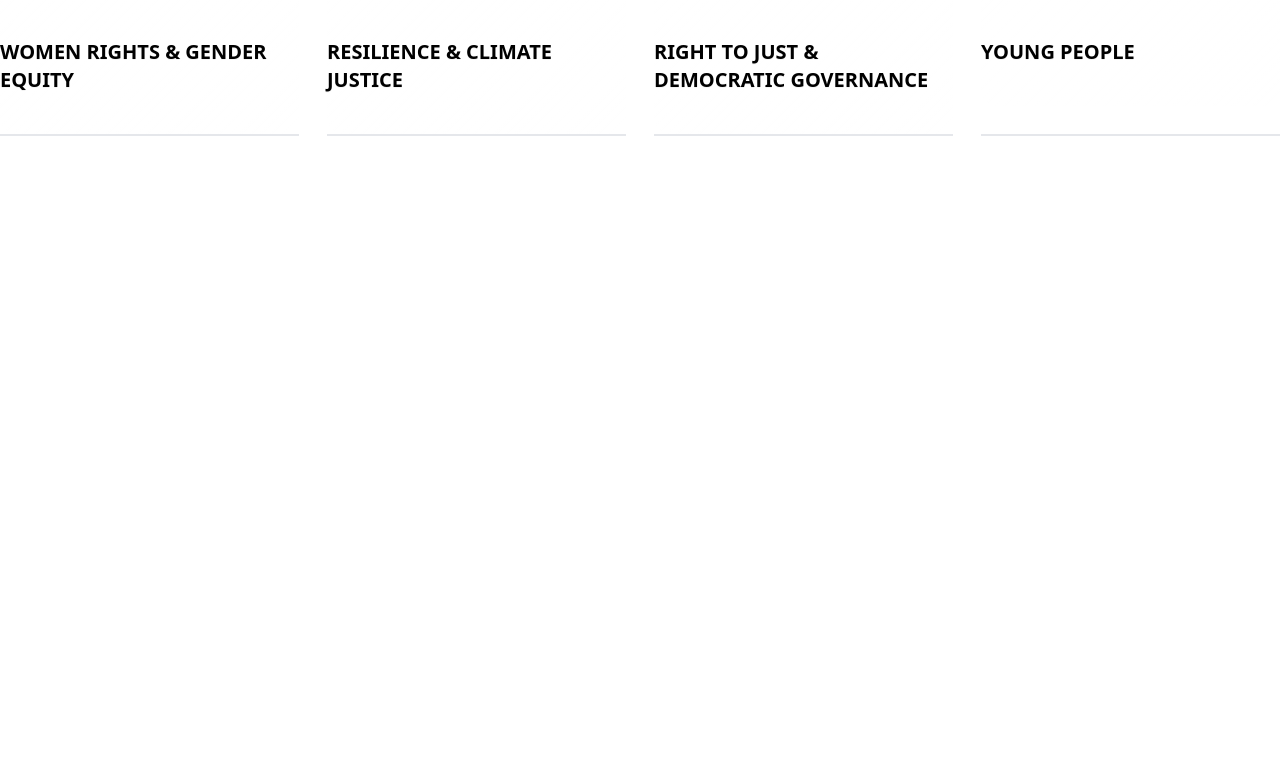
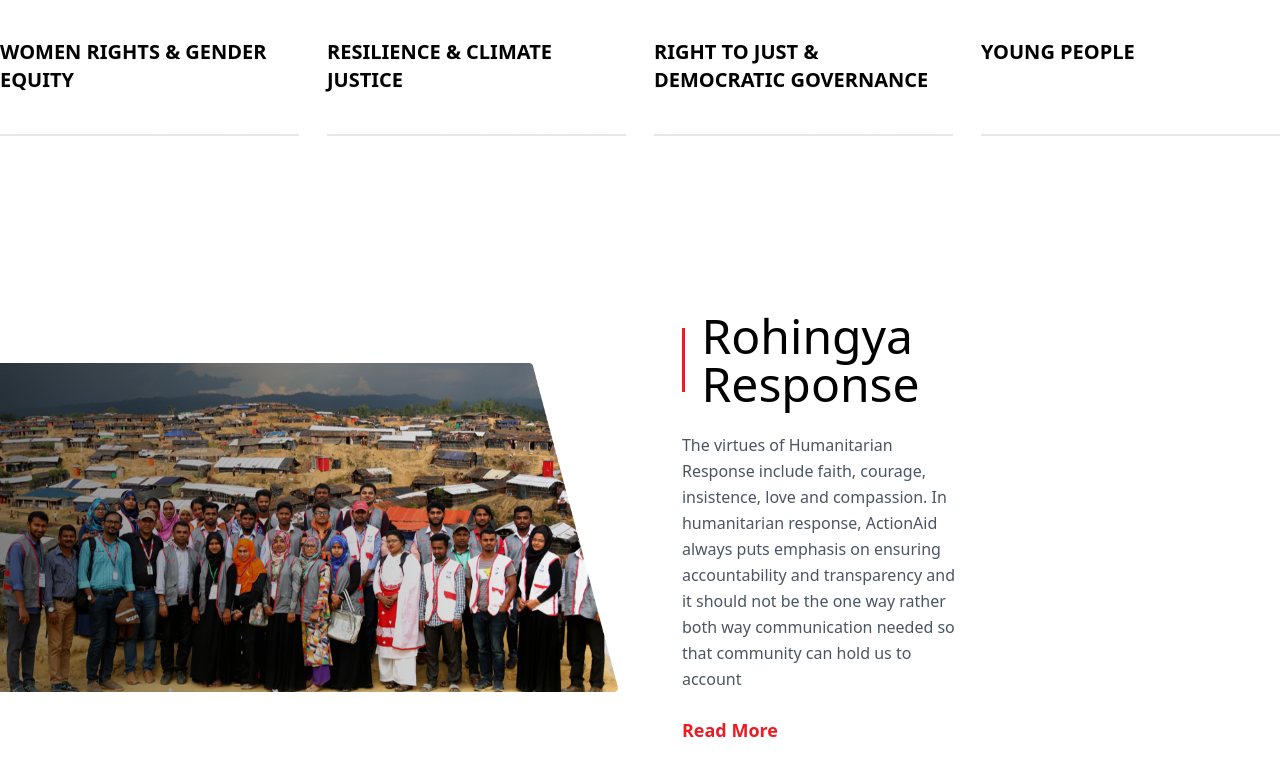
Before and after one commit to armank8/badhon, a React (Vite) app: page / in a window 1280 px wide. Shown: the part 1158-1934 px from the top of the page. Before the commit the page ends 1374 px from the top, so only its background shows below. Built offline with nearby package versions, Linux system fonts and the light colour scheme; the HTML template or start-up script is replaced by a standard one.

Commit message:
emergency done

```diff
--- a/src/pages/Home/Home.jsx
+++ b/src/pages/Home/Home.jsx
@@ -1,11 +1,13 @@
 import Banner from './Banner'
 import Posts from './Posts'
+import Response from './Response'
 
 export default function Home() {
   return (
     <div>
         <Banner></Banner>
         <Posts></Posts>
+        <Response></Response>
     </div>
   )
 }
--- /dev/null
+++ b/src/pages/Home/Response.jsx
@@ -0,0 +1,36 @@
+import { Link } from "react-router-dom";
+import emergency from "../../assets/img/emergency.png";
+export default function Response() {
+  return (
+    <section className="text-gray-600">
+      <div className=" flex  py-24 md:flex-row flex-col items-center">
+        {/* left image */}
+        <div className="lg:w-full md:w-1/2 w-5/6 mb-10 md:mb-0">
+          <img
+            className="object-cover object-center"
+            alt="hero"
+            src={emergency}
+          />
+        </div>
+        {/* right part */}
+        <div className="lg:flex-grow md:w-1/2  md:pl-16 flex flex-col md:items-start   lg:mr-80">
+          <div className="flex items-center">
+            <div className="w-[6px] h-16 bg-primary mr-4"></div>
+            <h1 className="text-5xl font-medium text-black">Rohingya Response</h1>
+          </div>
+          <p className="my-6 leading-relaxed">
+            The virtues of Humanitarian Response include faith, courage,
+            insistence, love and compassion. In humanitarian response, ActionAid
+            always puts emphasis on ensuring accountability and transparency and
+            it should not be the one way rather both way communication needed so
+            that community can hold us to account
+          </p>
+
+          <button className="text-primary font-bold bg-none border-0 focus:bg-none text-lg">
+            <Link to='/rohingya-response'>Read More</Link>
+          </button>
+        </div>
+      </div>
+    </section>
+  );
+}
```
Also changed, not shown: src/assets/img/emergency.png (added).
